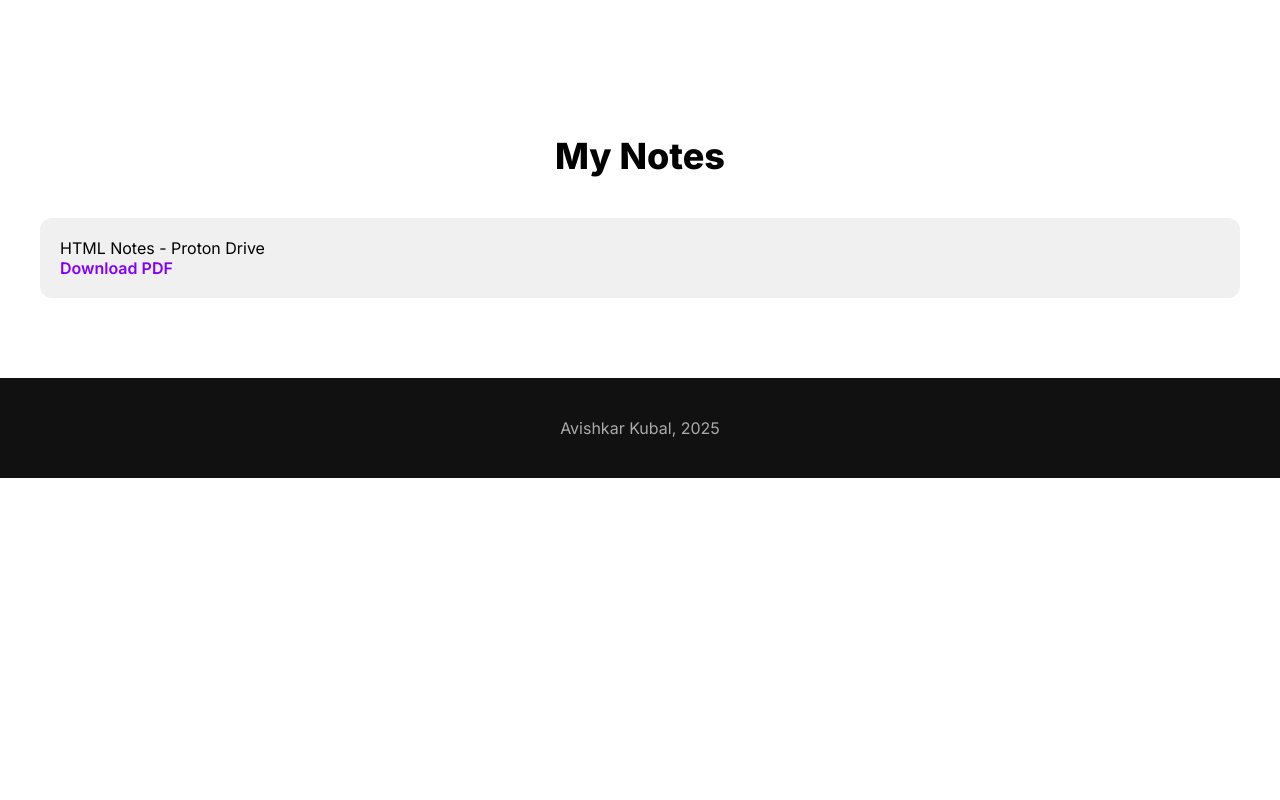
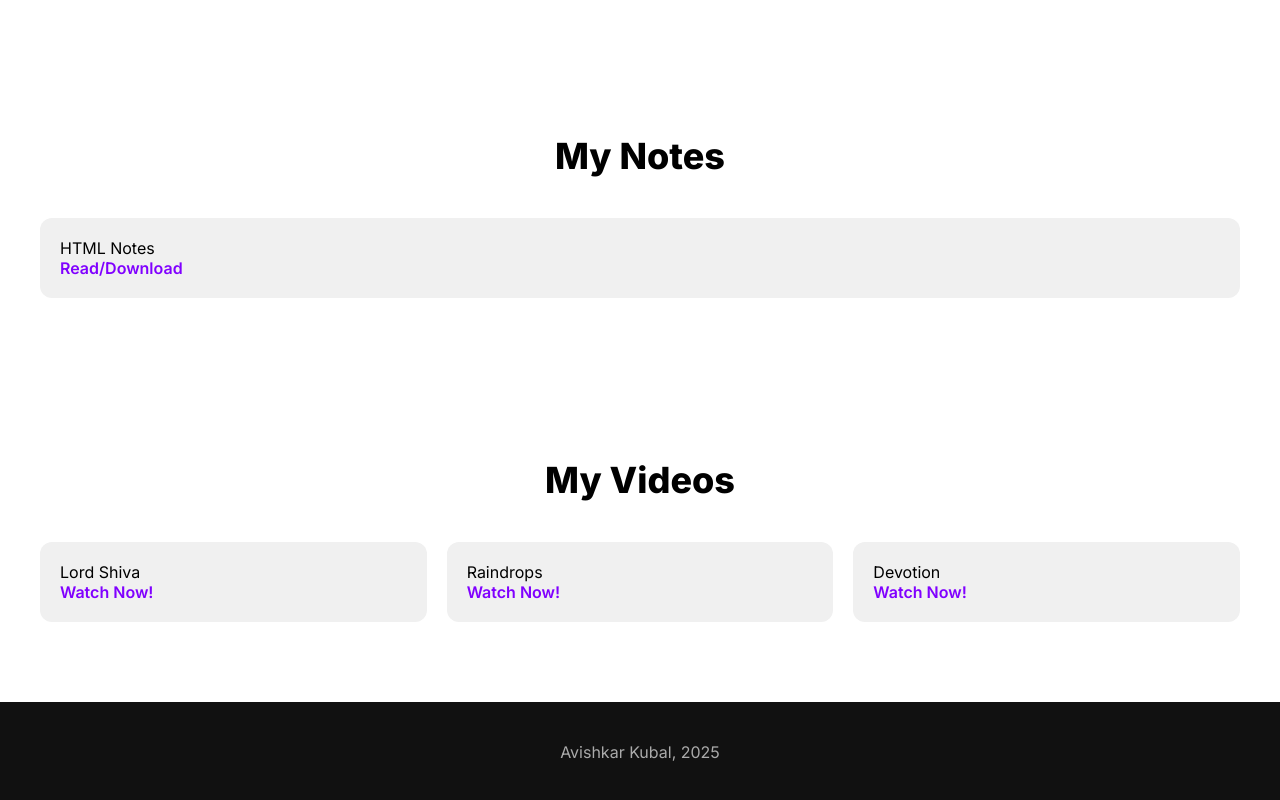
Before and after one commit to avishkarkubal/main, a plain HTML site: page index.html in a window 1280 px wide. Shown: the part 1010-1810 px from the top of the page. Before the commit the page ends 1488 px from the top, so only its background shows below. Drawn offline with Linux system fonts and the light colour scheme.

Commit message:
Update index.html

```diff
--- a/index.html
+++ b/index.html
@@ -267,7 +267,7 @@
     <h1>@avishkarkubal</h1>
     <nav>
       <a href="#gallery">Gallery</a>
-      <a href="#downloads">Notes</a>
+      <a href="#downloads">Notes & Videos</a>
       <a class="email-link" href="mailto:xcom.ak@proton.me">Email</a>
       <button class="dark-toggle" onclick="toggleDarkMode()"><span>Dark Mode</span></button>
     </nav>
@@ -276,7 +276,7 @@
   <section class="hero">
     <video src="video1.mp4" autoplay loop muted playsinline></video>
     <h2>Avishkar Kubal</h2>
-    <p>I'm into Computers and Nature...</p>
+    <p>Growing...</p>
   </section>
 
   <section class="gallery" id="gallery">
@@ -296,12 +296,31 @@
     <h3>My Notes</h3>
     <div class="grid">
       <div class="note">
-        <p>HTML Notes - Proton Drive</p>
-        <a href="https://drive.proton.me/urls/33N1B884X8#fgJC9EZrH0XZ" target="_blank">Download PDF</a>
+        <p>HTML Notes</p>
+        <a href="https://drive.google.com/file/d/1-F3v_X9nmPElNF_Oiv5wgQUe19oh2TiH/view?usp=drivesdk" target="_blank">Read/Download</a>
       </div>
 
     </div>
   </section>
+
+  <section class="downloads" id="videos">
+  <h3>My Videos</h3>
+  <div class="grid">
+    <div class="note">
+      <p>Lord Shiva</p>
+      <a href="https://youtu.be/Y3yUVlzLL68" target="_blank">Watch Now!</a>
+    </div>
+    <div class="note">
+      <p>Raindrops</p>
+      <a href="https://youtu.be/gz5EpYLl1Kw" target="_blank">Watch Now!</a>
+    </div>
+    <div class="note">
+      <p>Devotion</p>
+      <a href="https://youtu.be/6taVEZl29MAk" target="_blank">Watch Now!</a>
+    </div>
+  </div>
+</section>
+
 
   <div class="lightbox" id="lightbox">
     <img src="" alt="Enlarged image">
```
